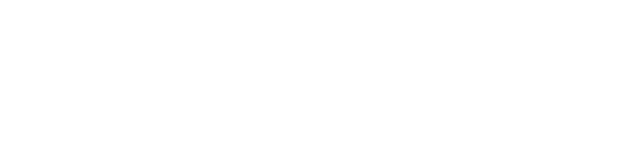
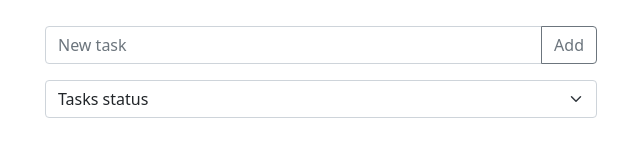
Before and after one commit to BrNkV/To-Do-List-JS, a website: page src/index.html in a window 1280 px wide. Shown: the whole page, without its empty margins (319-959 px from the left). Drawn offline with nearby package versions, Linux system fonts and the light colour scheme.

Commit message:
1 carcass

```diff
--- a/src/index.html
+++ b/src/index.html
@@ -6,12 +6,38 @@
   <meta http-equiv="X-UA-Compatible" content="IE=edge">
   <meta name="viewport" content="width=device-width, initial-scale=1.0">
   <title>To-Do-List-JS</title>
+  <link href="https://cdn.jsdelivr.net/npm/bootstrap@5.1.0/dist/css/bootstrap.min.css" rel="stylesheet"
+    integrity="sha384-KyZXEAg3QhqLMpG8r+8fhAXLRk2vvoC2f3B09zVXn8CA5QIVfZOJ3BCsw2P0p/We" crossorigin="anonymous">
   <link rel="stylesheet" href="/src/styles.css">
 </head>
 
 <body>
-    <div id="app"></div>
+  <div id="app">
+    <div class="container todo">
+      <div class="input-group mb-3 todo__input">
+        <input type="text" placeholder="New task" class="form-control todo__text" aria-label="Sizing example input"
+          aria-describedby="inputGroup-sizing-default">
+          <button class="btn btn-outline-secondary" type="button" id="button-addon2">Add</button>
+      </div>
+      <select class="form-select" aria-label="Default select example">
+        <option selected>Tasks status</option>
+        <option value="active">Ative</option>
+        <option value="completed">Completed</option>
+        <option value="deleted">Deleted</option>
+      </select>
+      <ol class="list-group list-group-numbered" class="todo__items"></ol>
+    </div>
+  </div>
   <script src="index.js"></script>
 </body>
 
 </html>
+
+<!-- task code
+<li class="todo__item" data-todo-state="active">
+  <span class="list-group-item todo__task">Текст задачи</span>
+  <span class=" list-group-itemtodo__action todo__action_restore" data-todo-action="active"></span>
+  <span class="list-group-item todo__action todo__action_complete" data-todo-action="completed"></span>
+  <span class="list-group-item todo__action todo__action_delete" data-todo-action="deleted"></span>
+</li>
+ -->
--- a/src/styles.css
+++ b/src/styles.css
@@ -1,4 +1,19 @@
-h1 {
-  color: white;
-  background-color: black;
+*, *::before, *::after {
+  box-sizing: border-box;
 }
+body {
+  margin: 0;
+  font-family: system-ui, -apple-system, "Segoe UI", Roboto, "Helvetica Neue", Arial, "Noto Sans", "Liberation Sans", sans-serif, "Apple Color Emoji", "Segoe UI Emoji", "Segoe UI Symbol", "Noto Color Emoji";
+  font-size: 1rem;
+  font-weight: 400;
+  line-height: 1.5;
+  color: #212529;
+  background-color: #fff;
+  -webkit-text-size-adjust: 100%;
+  -webkit-tap-highlight-color: rgba(0, 0, 0, 0);
+}
+
+.todo{
+  margin: 2% auto;
+  width: 45%;
+}
```
Also changed, not shown: 1 other file. Lines whose indentation alone changed are shown as unchanged.
